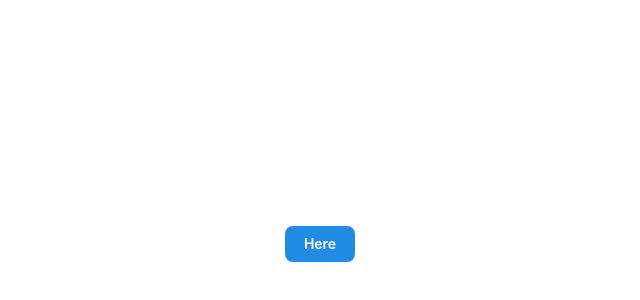
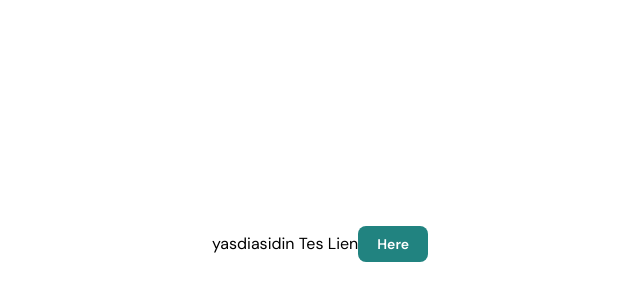
Before and after one commit to we-are-lumen/Lien, a Next.js app in the folder frontend/: page / in a window 1280 px wide. Shown: the part 156-456 px from the top of the page, without its empty margins (320-960 px from the left). Built offline with nearby package versions, Linux system fonts and the light colour scheme.

Commit message:
chore: setup app theme

```diff
--- a/frontend/app/layout.tsx
+++ b/frontend/app/layout.tsx
@@ -1,16 +1,11 @@
 import MainProvider from "@/shared/components/providers/MainProvider";
 import "@mantine/core/styles.css";
 import type { Metadata } from "next";
-import { Geist, Geist_Mono } from "next/font/google";
+import { DM_Sans } from "next/font/google";
 import "./globals.css";
 
-const geistSans = Geist({
-  variable: "--font-geist-sans",
-  subsets: ["latin"],
-});
-
-const geistMono = Geist_Mono({
-  variable: "--font-geist-mono",
+const geistMono = DM_Sans({
+  variable: "--font-dm-sans",
   subsets: ["latin"],
 });
 
@@ -25,10 +20,7 @@ export default function RootLayout({
   children: React.ReactNode;
 }>) {
   return (
-    <html
-      lang="en"
-      className={`${geistSans.variable} ${geistMono.variable} h-full antialiased`}
-    >
+    <html lang="en" className={`${geistMono.variable} h-full antialiased`}>
       <body>
         <MainProvider>{children}</MainProvider>
       </body>
--- a/frontend/app/page.tsx
+++ b/frontend/app/page.tsx
@@ -2,7 +2,8 @@ import { Button, Center } from "@mantine/core";
 
 export default function Home() {
   return (
-    <Center h={'100dvh'}>
+    <Center h={"100dvh"}>
+      <p>yasdiasidin Tes Lien</p>
       <Button>Here</Button>
     </Center>
   );
--- a/frontend/shared/theme/app.theme.ts
+++ b/frontend/shared/theme/app.theme.ts
@@ -1,3 +1,20 @@
 import { createTheme } from "@mantine/core";
 
-export const appTheme = createTheme({});
+export const appTheme = createTheme({
+    fontFamily: 'DM Sans, sans-serif',
+    colors: {
+        primary: [
+            '#e8f6f5',
+            '#d5ecea',
+            '#aad9d4',
+            '#7cc4bd',
+            '#56b3aa',
+            '#3da79d',
+            '#218380',
+            '#287d7b',
+            '#206f6d',
+            '#155c5a',
+        ]
+    },
+    primaryColor: 'primary'
+});
```
